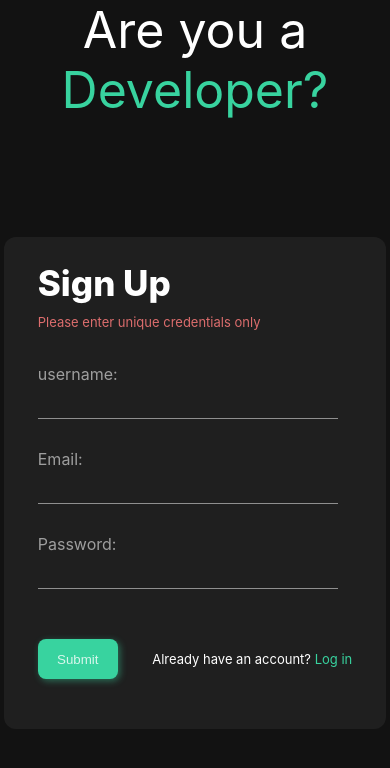
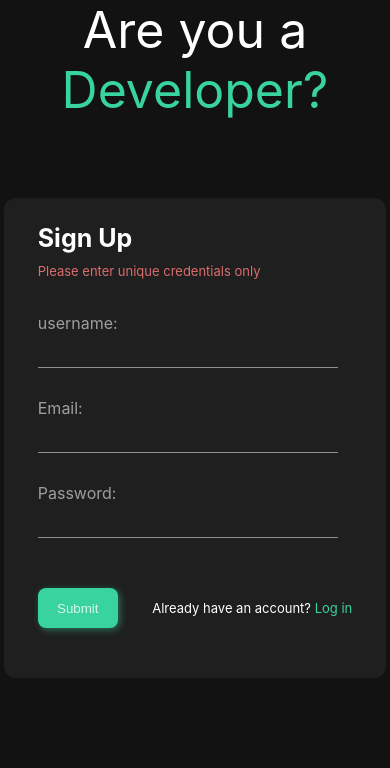
Before and after one commit to code-with-rajeev/algostrike, a Django app: page /register in a window 390 px wide. Shown: the top 768 px of the page. Run offline with Django 5.2, Linux system fonts and the light colour scheme.

Commit message:
updated register.html

```diff
--- a/templates/login.html
+++ b/templates/login.html
@@ -52,7 +52,7 @@ h1 {
 .flex-container {
   width: 100vw;
 
-  margin-top: 30%;
+  margin-top: 10%;
 
   display: flex;
   justify-content: center;
--- a/templates/register.html
+++ b/templates/register.html
@@ -40,30 +40,6 @@ body:not(.user-is-tabbing) textarea:focus {
 }
 
 /* ########################################################## */
-@media (max-width: 1024px){
-h1 {
-
-  font-size: 32px;
-  font-weight: 750;
-}
-}
-
-@media (max-width: 600px){
-h1 {
-
-  font-size: 25px;
-  font-weight: 650;
-}
-}
-
-@media (max-width: 300px){
-h1 {
-
-  font-size: 15px;
-  font-weight: 550;
-}
-}
-
 
 h1 {
   color: white;
@@ -170,6 +146,43 @@ input {
     color: white;
     font-size: 50px;
 }
+
+@media (max-width: 1024px){
+h1 {
+
+  font-size: 32px;
+  font-weight: 750;
+}
+.flex-container {
+  margin-top: 12%;
+}
+}
+
+@media (max-width: 900px){
+.flex-container {
+  margin-top: 15%;
+}
+}
+
+@media (max-width: 600px){
+h1 {
+
+  font-size: 25px;
+  font-weight: 650;
+}
+.flex-container {
+  margin-top: 20%;
+}
+}
+
+@media (max-width: 300px){
+h1 {
+
+  font-size: 15px;
+  font-weight: 550;
+}
+}
+
     </style>
 </head>
 <body>
```
